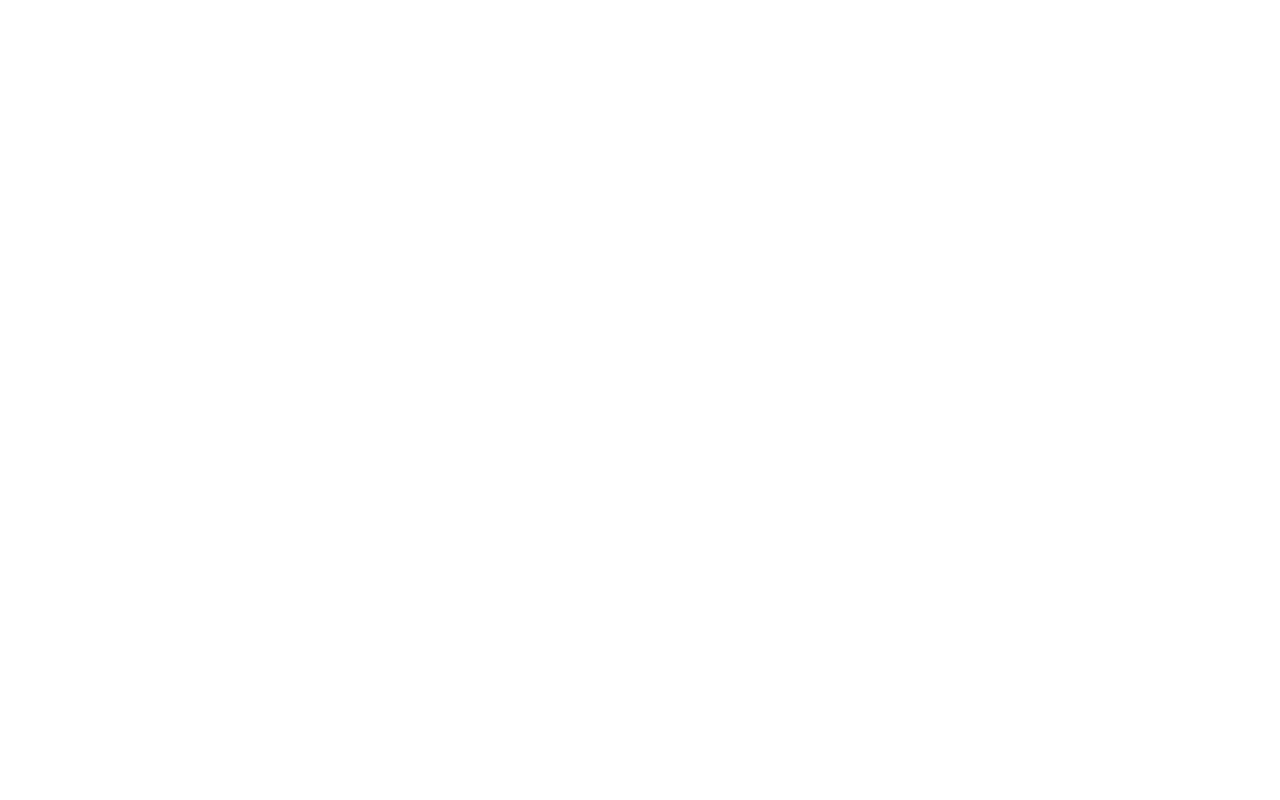
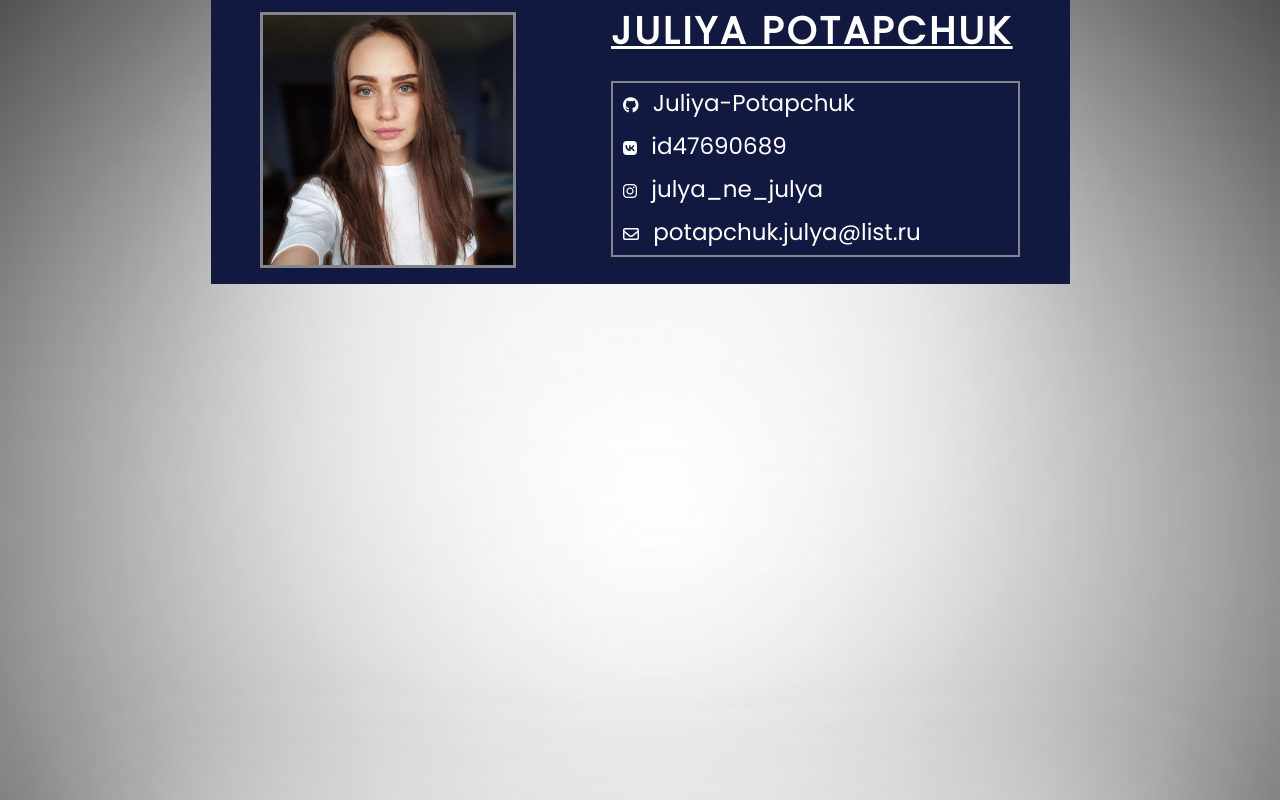
Before and after one commit to Juliya-Potapchuk/Portfolio, a plain HTML site: page index.html in a window 1280 px wide. Drawn offline with Linux system fonts and the light colour scheme.

Commit message:
feat: add section personal-info html/style for it, folder images-portfolio

```diff
--- a/index.html
+++ b/index.html
@@ -3,10 +3,43 @@
 <head>
     <meta charset="UTF-8">
     <link rel="stylesheet" href="style.css">
+    <link rel="stylesheet" href="https://use.fontawesome.com/4fa8879ffc.css">
     <link href="https://fonts.googleapis.com/css?family=Poppins&display=swap" rel="stylesheet">
     <title>Portfolio</title>
 </head>
 <body>
+    <div class="wrapper">
+         <!--/*BLOCK PERSONAL-INFO*/-->
+        <section class="personal-info">
+            <img src="./images-portfolio/my-photo.jpg" alt="my-photo">
+
+            <div class="wrapper-intro-personal-info">
+                <h2 class="personal-info-h2">Juliya Potapchuk</h2>
+
+                <div class="links">
+                    <div>
+                        <i class="fa fa-github" aria-hidden="true"></i>
+                        <a href="https://github.com/Juliya-Potapchuk" target="_blank">Juliya-Potapchuk</a>
+                    </div>
+
+                    <div>
+                        <i class="fa fa-vk" aria-hidden="true"></i>
+                        <a href="https://vk.com/id47690689" target="_blank" >id47690689</a>
+                    </div>
+
+                    <div>
+                        <i class="fa fa-instagram" aria-hidden="true"></i>
+                        <a href="https://www.instagram.com/julya_ne_julya" target="_blank" >julya_ne_julya</a>
+                    </div>
+
+                    <div>
+                        <i class="fa fa-envelope-o" aria-hidden="true"></i>
+                        <span>potapchuk.julya@list.ru</span>
+                    </div>
+                </div>
+            </div>
+        </section>
+    </div>
     <script src="script.js"></script>
 </body>
 </html>
--- a/style.css
+++ b/style.css
@@ -2,3 +2,75 @@
     margin: 0;
     padding: 0;
 }
+
+body {
+    font-family: 'Poppins', Arial, sans-serif;
+    width: 100%;
+    background-image: url("./images-portfolio/pattern.jpg");
+    background-size: cover;
+}
+
+.wrapper {
+    width: 855px;
+    margin: 0 auto;
+    background-color: rgb(18, 25, 64);
+    border: 2px solid rgb(18, 25, 64);
+}
+                                              /*BLOCK PERSONAL-INFO*/
+.personal-info {
+    height: 280px;
+    width: 100%;
+    display: flex;
+    justify-content: space-around;
+    flex-wrap: nowrap;
+    box-sizing: border-box;
+}
+
+img {
+    width: 250px;
+    height: 250px;
+    margin-top: 10px;
+    border: 3px solid #84858a;
+}
+
+.wrapper-intro-personal-info {
+    color: white;
+    width: 409px;
+    display: flex;
+    flex-direction: column;
+}
+
+h2 {
+    font-size: 38px;
+    text-transform: uppercase;
+}
+
+.personal-info-h2 {
+    letter-spacing: 3px;
+    text-align: start;
+    text-decoration: underline;
+    margin-bottom: 22px;
+}
+
+.links {
+    line-height: 40px;
+    max-height: 300px;
+    max-width: 409px;
+    box-sizing: border-box;
+    border: 2px solid #84858a;
+}
+
+.links div {
+    min-width: 226px;
+    margin-left: 10px;
+}
+
+.links a, .links span {
+    font-size: 23px;
+    margin-left: 10px;
+}
+
+.links a {
+    color: white;
+    text-decoration: none;
+}
```
Also changed, not shown: images-portfolio/my-photo.jpg (added), images-portfolio/pattern.jpg (added), images-portfolio/repair-design.jpg (added), images-portfolio/theyalow.jpg (added).
